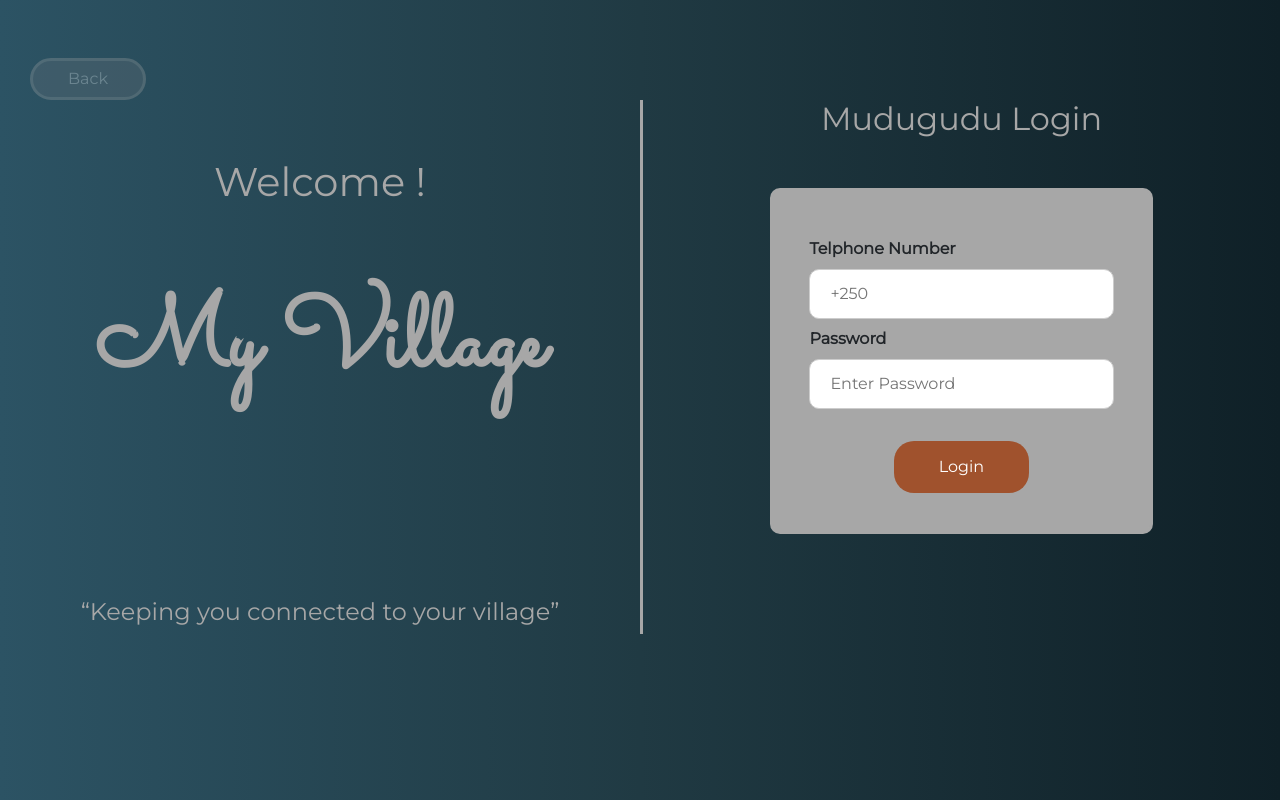
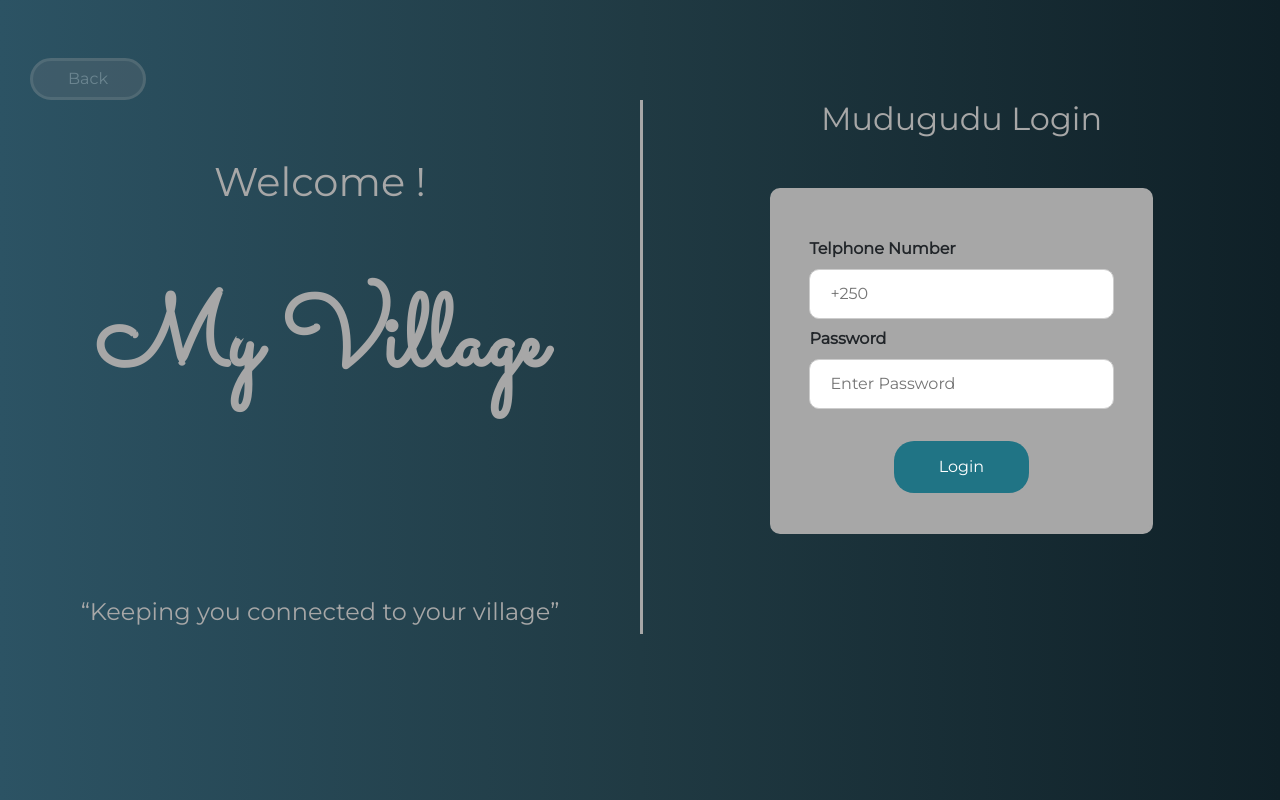
Before and after one commit to Shema30/myVillage, a React (Create React App) app: page / in a window 1280 px wide. Built offline with nearby package versions, Linux system fonts and the light colour scheme.

Commit message:
Mud-Login-btn-updated

```diff
--- a/src/App.js
+++ b/src/App.js
@@ -1,12 +1,13 @@
 import Footer from './Components/Footer/footer';
 import Mud_Login from './Components/Mudugudu/mud_login';
+import FormWithPhoneNumber from './phonenumber';
 import './App.css';
 
 function App() {
   return (
     <div>
       {/* <Footer/> */}
-      <Mud_Login/>
+      <Mud_Login />
     </div>
   );
 }
--- a/src/Components/Mudugudu/mud_log.css
+++ b/src/Components/Mudugudu/mud_log.css
@@ -82,7 +82,7 @@ form {
   }
 
   button {
-    background-color: sienna;
+    background-color: rgb(32, 116, 133);
     color: white;
     padding: 14px 20px;
     margin: 8px 0;
```
